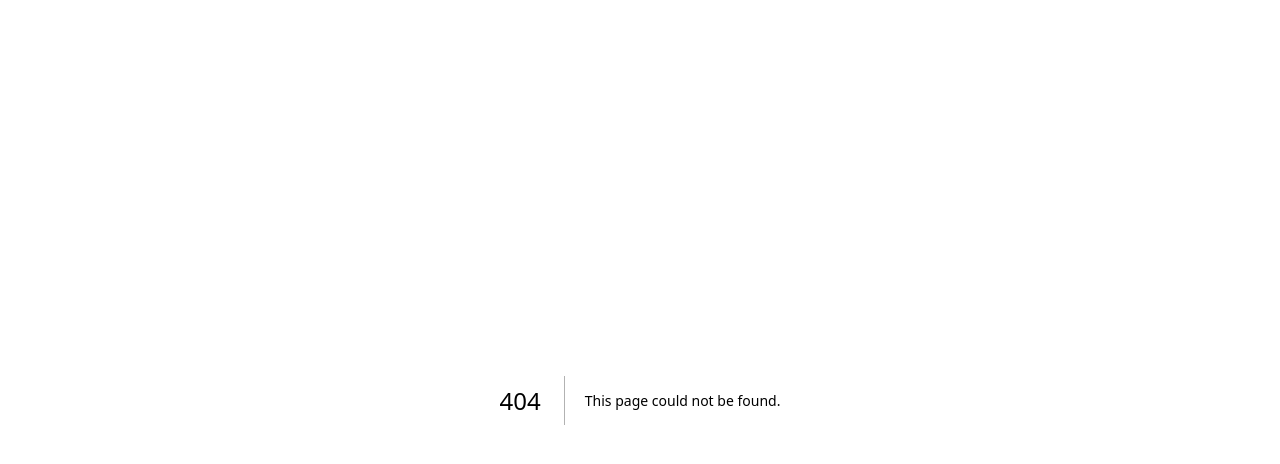
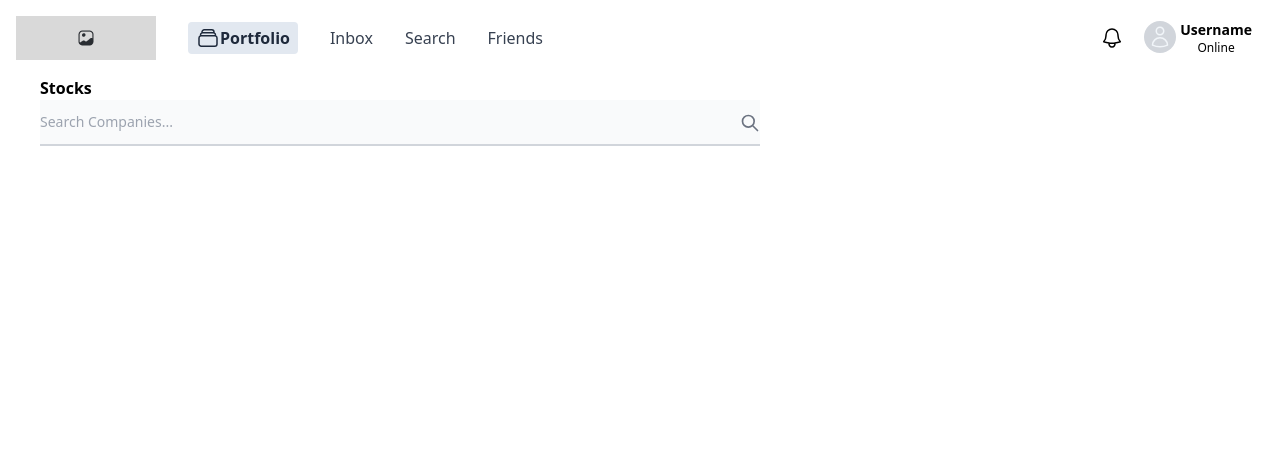
Before and after one commit to christianzski/paper-trader, a Next.js app: page /search in a window 1280 px wide. Before the commit this address had no page. Shown: the top 464 px of the page. Built offline with nearby package versions, Linux system fonts and the light colour scheme.

Commit message:
Search page, migration to App router

```diff
--- /dev/null
+++ b/app/globals.css
@@ -0,0 +1,18 @@
+@tailwind base;
+@tailwind components;
+@tailwind utilities;
+
+body {
+}
+
+.btn {
+	@apply font-bold py-1 px-1 rounded;
+}
+
+.btn-blue {
+	@apply bg-blue-500 text-black;
+}
+
+.btn-blue:hover {
+	@apply bg-blue-700;
+}
--- /dev/null
+++ b/app/layout.js
@@ -0,0 +1,51 @@
+import './globals.css'
+import Link from 'next/link'
+
+export default function RootLayout({ children }) {
+    return (
+        <html lang="en">
+            <body>
+                <div className = "m-2 flex justify-between">
+                    <div className = "m-2 space-x-8 flex items-center">
+                        <img src="logo.png"/>
+                        <button className="bg-slate-200 text-slate-800 font-bold py-1 px-2 rounded inline-flex items-center">
+                            <svg xmlns="http://www.w3.org/2000/svg" fill="none" viewBox="0 0 24 24" strokeWidth="1.5" stroke="currentColor" className="w-6 h-6">
+                                <path strokeLinecap="round" strokeLinejoin="round" d="M6 6.878V6a2.25 2.25 0 012.25-2.25h7.5A2.25 2.25 0 0118 6v.878m-12 0c.235-.083.487-.128.75-.128h10.5c.263 0 .515.045.75.128m-12 0A2.25 2.25 0 004.5 9v.878m13.5-3A2.25 2.25 0 0119.5 9v.878m0 0a2.246 2.246 0 00-.75-.128H5.25c-.263 0-.515.045-.75.128m15 0A2.25 2.25 0 0121 12v6a2.25 2.25 0 01-2.25 2.25H5.25A2.25 2.25 0 013 18v-6c0-.98.626-1.813 1.5-2.122" />
+                            </svg>
+                            <span>Portfolio</span>
+                        </button>
+
+                        <Link className="text-gray-700 hover:underline" href="/inbox">Inbox</Link>
+                        <Link className="text-gray-700 hover:underline" href="/search">Search</Link>
+
+                        <Link className="text-gray-700 hover:underline" href="/friends">Friends</Link>
+                    </div>
+
+                    <div className = "flex mx-5">
+                        <button className="hover:text-gray-500 mx-5">
+                            <svg xmlns="http://www.w3.org/2000/svg" fill="none" viewBox="0 0 24 24" strokeWidth="1.5" stroke="currentColor" className="w-6 h-6">
+                                <path strokeLinecap="round" strokeLinejoin="round" d="M14.857 17.082a23.848 23.848 0 005.454-1.31A8.967 8.967 0 0118 9.75v-.7V9A6 6 0 006 9v.75a8.967 8.967 0 01-2.312 6.022c1.733.64 3.56 1.085 5.455 1.31m5.714 0a24.255 24.255 0 01-5.714 0m5.714 0a3 3 0 11-5.714 0" />
+                            </svg>
+                        </button>
+
+                        <div className = "flex items-center">
+                            <div>
+                                <button className="rounded-full p-1 bg-gray-300 hover:bg-gray-400 text-slate-100">
+                                    <svg xmlns="http://www.w3.org/2000/svg" fill="none" viewBox="0 0 24 24" strokeWidth="1.5" stroke="currentColor" className="w-6 h-6">
+                                        <path strokeLinecap="round" strokeLinejoin="round" d="M15.75 6a3.75 3.75 0 11-7.5 0 3.75 3.75 0 017.5 0zM4.501 20.118a7.5 7.5 0 0114.998 0A17.933 17.933 0 0112 21.75c-2.676 0-5.216-.584-7.499-1.632z" />
+                                    </svg>
+                                </button>
+                            </div>
+
+                        <div className="pl-1 text-center">
+                            <p className="font-bold text-sm">Username</p>
+                            <p className="text-xs">Online</p>
+                        </div>
+                        </div>
+                    </div>
+</div>
+                {children}
+            </body>
+        </html>
+    )
+}
--- /dev/null
+++ b/app/page.js
@@ -0,0 +1,7 @@
+export default function Home() {
+    return (
+        <main className="flex flex-col items-center">
+            <p className="font-bold underline">Portfolio</p>
+        </main>
+    );
+}
--- /dev/null
+++ b/app/search/page.js
@@ -0,0 +1,55 @@
+'use client';
+
+import React, { useState, useEffect } from "react";
+
+export default function Home() {
+    const [search, setSearch] = useState("");
+    const [items, setItems] = useState([]);
+
+    useEffect(() => {
+        setSearch(search);
+
+        if(search.length > 0) {
+
+            fetch("http://localhost:3000/search/" + search.toUpperCase())
+            .then((result) => result.json())
+            .then((data) => {
+                setItems(data);
+            });
+        }
+    }, [search]);
+
+    const handleChange = (event) => {
+        setSearch(event.target.value);
+    }
+
+    return (
+        <main className="pl-10 pr-10">
+            <h3 className="font-bold">Stocks</h3>
+            <div className = "relative w-3/5">
+                <div className="flex absolute inset-y-0 right-0 items-center pl-3 pointer-events-none">
+                    <svg className="w-5 h-5 text-gray-500 dark:text-gray-400" fill="none" stroke="currentColor" viewBox="0 0 24 24" xmlns="http://www.w3.org/2000/svg"><path strokeLinecap="round" strokeLinejoin="round" strokeWidth="2" d="M21 21l-6-6m2-5a7 7 0 11-14 0 7 7 0 0114 0z"></path></svg>
+                </div>
+                <input type="search" id="default-search" onChange={handleChange} className="block pl-0 p-3 pr-10 w-full text-sm text-gray-900 bg-gray-50 outline-none  border-b-2 border-gray-300 focus:border-gray-500" placeholder="Search Companies..." required/>
+            </div>
+            <div className="w-3/5">
+
+            {items.map((item) => {
+                return (
+                <div className = "flex items-center hover:bg-gray-200 my-1 p-1">
+                    <div className = "rounded-full p-5 text-gray-200 bg-gray-900 mx-1">
+                        <svg xmlns="http://www.w3.org/2000/svg" fill="none" viewBox="0 0 24 24" strokeWidth="1.5" stroke="currentColor" class="w-6 h-6">
+                            <path stroke-linecap="round" strokeLinejoin="round" d="M3 13.125C3 12.504 3.504 12 4.125 12h2.25c.621 0 1.125.504 1.125 1.125v6.75C7.5 20.496 6.996 21 6.375 21h-2.25A1.125 1.125 0 013 19.875v-6.75zM9.75 8.625c0-.621.504-1.125 1.125-1.125h2.25c.621 0 1.125.504 1.125 1.125v11.25c0 .621-.504 1.125-1.125 1.125h-2.25a1.125 1.125 0 01-1.125-1.125V8.625zM16.5 4.125c0-.621.504-1.125 1.125-1.125h2.25C20.496 3 21 3.504 21 4.125v15.75c0 .621-.504 1.125-1.125 1.125h-2.25a1.125 1.125 0 01-1.125-1.125V4.125z" />
+                        </svg>
+                    </div>
+                    <div>
+                        <p className="font-bold text-md">{item["Symbol"]}</p>
+                        <p className="font-bold text-md">{item["Company Name"]}</p>
+                    </div>
+                </div>
+                );
+            })}
+            </div>
+        </main>
+    );
+}
--- a/package.json
+++ b/package.json
@@ -16,5 +16,10 @@
     "next": "^13.4.9",
     "react": "^18.2.0",
     "react-dom": "^18.2.0"
+  },
+  "devDependencies": {
+    "autoprefixer": "^10.4.14",
+    "postcss": "^8.4.25",
+    "tailwindcss": "^3.3.2"
   }
 }
--- /dev/null
+++ b/postcss.config.js
@@ -0,0 +1,6 @@
+module.exports = {
+  plugins: {
+    tailwindcss: {},
+    autoprefixer: {},
+  },
+}
--- a/server.js
+++ b/server.js
@@ -82,7 +82,7 @@ nextApp.prepare()
     server.get('/search/:symbol', async function (req, res) {
       await db_connect(async (db) => {
         const results = await db.collection('CompanyName').find({"Symbol":{"$regex":"^"
-        + req.params.symbol + ".*"}}).toArray();
+        + req.params.symbol + ".*"}}).limit(10).toArray();
 
         res.setHeader('Content-Type', 'application/json');
         res.send(results);
--- /dev/null
+++ b/tailwind.config.js
@@ -0,0 +1,12 @@
+/** @type {import('tailwindcss').Config} */
+module.exports = {
+  content: [
+    './app/**/*.{js,ts,jsx,tsx,mdx}',
+    './pages/**/*.{js,ts,jsx,tsx,mdx}',
+    './components/**/*.{js,ts,jsx,tsx,mdx}',
+  ],
+  theme: {
+    extend: {},
+  },
+  plugins: [],
+}
```
Also changed, not shown: jsconfig.json (added, +8 -0 lines), public/logo.png (added).
